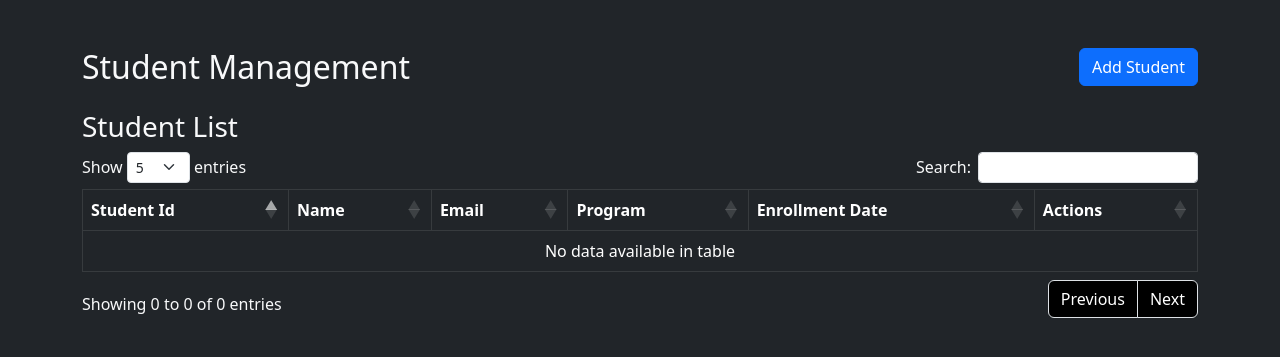
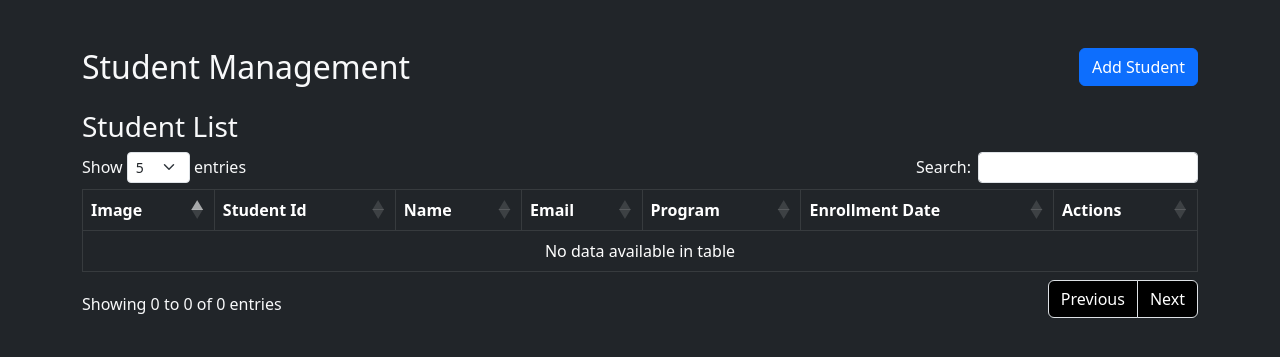
Before and after one commit to Cong-Ha/StudentInformationSystem, a Flask app: page /students in a window 1280 px wide. Shown: the top 357 px of the page. Run offline with Flask 3, Linux system fonts and the light colour scheme; data that the repository does not hold is empty; parts of the project's set-up code (start-up, migrations or seed data) failed here and were passed over.

Commit message:
-Image Upload
- added upload feature for images for create, update and delete.

```diff
--- a/controllers/create_student_controller.py
+++ b/controllers/create_student_controller.py
@@ -3,6 +3,11 @@ from models.student_model import add_student, get_all_students
 import re
 
 create_bp = Blueprint("create_student", __name__)
+
+ALLOWED_EXTENSIONS = {'png', 'jpg', 'jpeg', 'gif'}
+
+def allowed_file(filename):
+    return '.' in filename and filename.rsplit('.', 1)[1].lower() in ALLOWED_EXTENSIONS
 
 def validate_input(data):
     errors = []
@@ -24,13 +29,20 @@ def add_student_route():
 
     errors = validate_input(student_data)
 
+    image_file = request.files.get("image")
+    if image_file and image_file.filename != "":
+        if not allowed_file(image_file.filename):
+            errors.append("Invalid image format. only png, jpg, jpeg, gif are allowed.")
+    else:
+        image_file = None
+
     #rerender if errors
     if errors:
         students = get_all_students()
-        return render_template('students.html', students=students, errors=errors)
+        return render_template('students.html', students=students, errors=errors, student=student_data)
 
     #if no errors add to db
-    add_student(student_data)
+    add_student(student_data, image_file)
     flash('Student added successfully!', 'success')
 
     return redirect(url_for("read_student.index"))
--- a/controllers/read_student_controller.py
+++ b/controllers/read_student_controller.py
@@ -1,5 +1,9 @@
-from flask import Blueprint, render_template
-from models.student_model import get_all_students
+from bson import ObjectId
+from flask import Blueprint, render_template, Response
+from models.student_model import get_all_students, db
+import gridfs
+
+fs = gridfs.GridFS(db)
 
 read_bp = Blueprint('read_student', __name__)
 
@@ -10,3 +14,11 @@ def index():
 
     #render index with student data
     return render_template('students.html', students=students)
+
+@read_bp.route('/image/<image_id>')
+def get_image(image_id):
+    try:
+        image_file = fs.get(ObjectId(image_id))
+        return Response(image_file.read(), mimetype=image_file.content_type)
+    except:
+        return "Image not found", 404
--- a/controllers/update_student_controller.py
+++ b/controllers/update_student_controller.py
@@ -1,10 +1,12 @@
 from flask import Blueprint, request, url_for, render_template, redirect, flash
 from models.student_model import update_student, get_all_students
-from controllers.create_student_controller import validate_input
+from controllers.create_student_controller import validate_input, allowed_file
 from datetime import datetime
 import re
 
 update_bp = Blueprint('update_student', __name__)
+
+ALLOWED_EXTENSIONS = {'png', 'jpg', 'jpeg', 'gif'}
 
 def validate_input_with_date(data, date):
     errors = validate_input(data)
@@ -18,6 +20,14 @@ def update_student_route(id):
     current_time = datetime.now().strftime("%H:%M:%S")
 
     errors = validate_input_with_date(request.form, raw_date)
+
+    image_file = request.files.get("image")
+    if image_file and image_file.filename != "":
+        if not allowed_file(image_file.filename):
+            errors.append("Invalid image format. ONLY png, jpg, jpeg, gif are allowed.")
+    else:
+        image_file = None
+
     if errors:
         students = get_all_students()
         update_data = dict(request.form)
@@ -37,6 +47,6 @@ def update_student_route(id):
         'enrollment_date': db_date
     }
 
-    update_student(id, update_data)
+    update_student(id, update_data, image_file)
     flash('Student updated successfully!', 'success')
     return redirect(url_for("read_student.index"))
--- a/models/student_model.py
+++ b/models/student_model.py
@@ -1,24 +1,47 @@
-from time import strftime
-
 from pymongo import MongoClient
 from bson.objectid import ObjectId
 from datetime import datetime
-
+import gridfs
 
 client = MongoClient("mongodb://localhost:27017/")
 db = client["studentdb"]
 collection = db["students"]
 
+fs = gridfs.GridFS(db)
+
+def get_student_by_id(student_id):
+    return collection.find_one({"_id": ObjectId(student_id)})
+
 def get_all_students():
     students = list(collection.find())
     return students
 
-def add_student(student_data):
+def add_student(student_data, image_file=None):
     student_data["enrollment_date"] = datetime.now().strftime("%Y-%m-%d %H:%M:%S")
+    if image_file:
+        image_id = fs.put(image_file, filename=image_file.filename, content_type=image_file.content_type)
+        student_data["image_id"] = str(image_id)
     return collection.insert_one(student_data)
 
-def update_student(student_id, data):
+def update_student(student_id, data, new_image_file=None):
+    student = get_student_by_id(student_id)
+    if new_image_file:
+        if student and student.get("image_id"):
+            try:
+                fs.delete(ObjectId(student["image_id"]))
+            except:
+                pass
+
+        new_image_id = fs.put(new_image_file, filename=new_image_file.filename, content_type=new_image_file.content_type)
+        data["image_id"] = str(new_image_id)
     return collection.update_one({ "_id": ObjectId(student_id)}, {"$set": data})
 
 def delete_student(student_id):
+    student = get_student_by_id(student_id)
+    if student and student.get("image_id"):
+        try:
+            fs.delete(ObjectId(student["image_id"]))
+        except:
+            pass
+
     return collection.delete_one({"_id": ObjectId(student_id)})
--- a/templates/form_fields.html
+++ b/templates/form_fields.html
@@ -11,4 +11,8 @@
         <label class="form-label text-dark">Program:</label>
         <input type="text" class="form-control" name="program" placeholder="Enter academic program" value="{{ student.program if student else '' }}">
     </div>
+    <div class="col-md-4">
+        <label class="form-label">Profile Image</label>
+        <input type="file" class="form-control" name="image">
+    </div>
 </div>
--- a/templates/students.html
+++ b/templates/students.html
@@ -32,7 +32,7 @@
 <div class="modal fade {% if errors and not student %}show{% endif %}" id="addStudentModal" tab-index="-1" aria-labelledby="addStudentModalLabel" aria-hidden="{% if errors and not student %}false{% else %}true{% endif %}"style="{% if errors and not student %}display:block; background:rgba(0,0,0,0.5); {% endif %}">
     <div class="modal-dialog modal-lg">
         <div class="modal-content">
-            <form method="post" action="/add_student">
+            <form method="post" action="/add_student" enctype="multipart/form-data">
                 <div class="modal-header">
                     <h5 class="modal-title text-dark" id="AddStudentModalLabel">Add Student</h5>
                     <button type="button" class="btn-close" data-bs-dismiss="modal" aria-label="Close"></button>
@@ -86,7 +86,7 @@
     <div class="modal fade" id="editModal{{student._id}}" tabindex="-1">
         <div class="modal-dialog modal-lg">
             <div class="modal-content">
-                <form method="POST" action="/update/{{ student._id }}">
+                <form method="POST" action="/update/{{ student._id }}" enctype="multipart/form-data">
                     <div class="modal-header">
                         <h5 class="modal-title text-dark">Edit Customer</h5>
                         <button type="button" class="btn btn-close" data-bs-dismiss="modal"></button>
@@ -126,6 +126,7 @@
 <table id="studentTable" class="table table-bordered table-dark table-hover">
     <thead>
         <tr>
+            <th>Image</th>
             <th>Student Id</th>
             <th>Name</th>
             <th>Email</th>
@@ -137,6 +138,13 @@
     <tbody>
     {% for student in students %}
         <tr>
+            <td>
+                {% if student.image_id %}
+                <img src="/image/{{ student.image_id }}" width="95">
+                {% else %}
+                NO IMAGE
+                {% endif %}
+            </td>
             <td>{{student._id}}</td>
             <td>{{student.name}}</td>
             <td>{{student.email}}</td>
```
